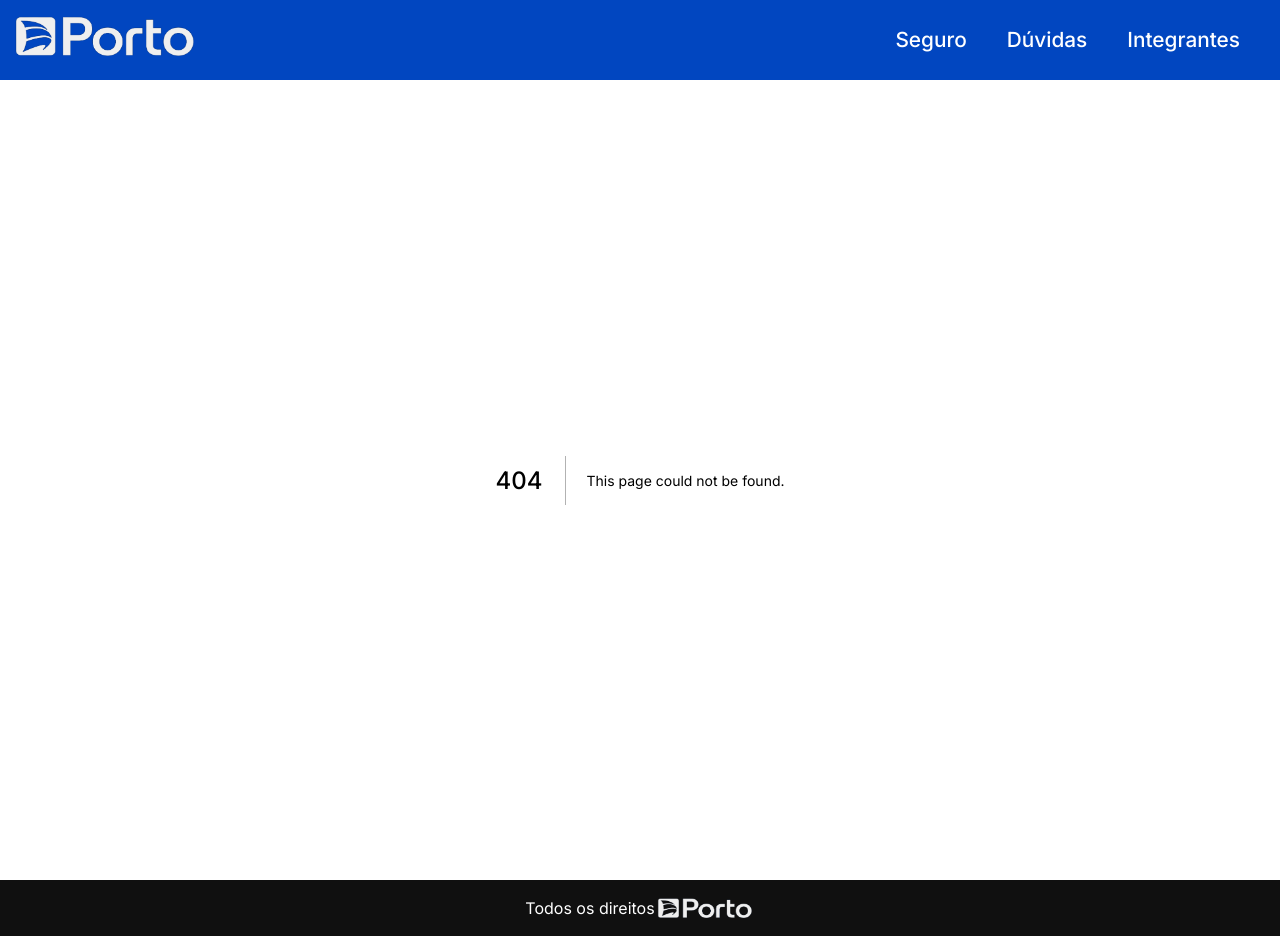
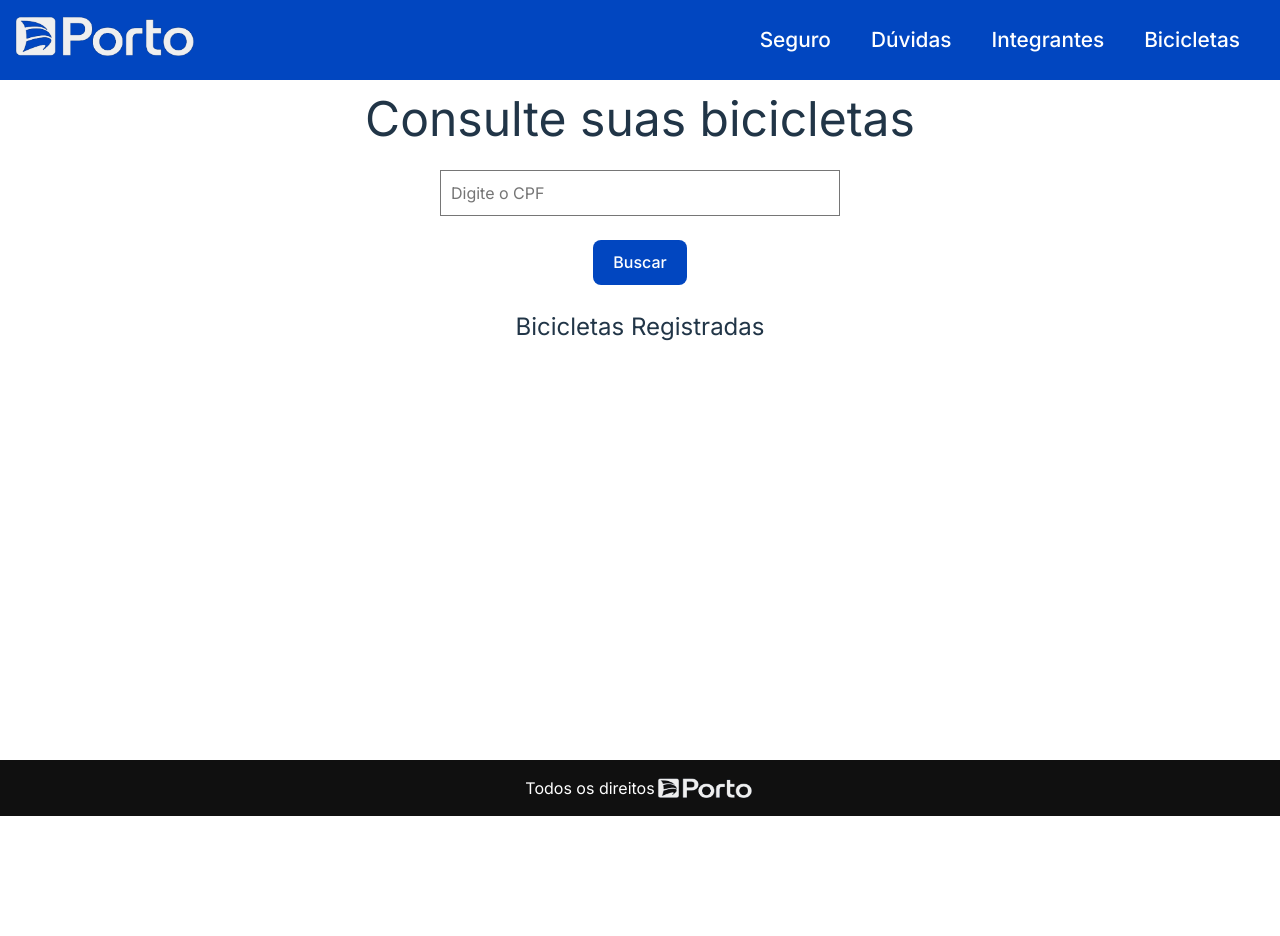
Before and after one commit to lauratrugillo/Sprint4_Web, a Next.js app: page /bicicletas in a window 1280 px wide. Before the commit this address had no page. After the commit the page ends 816 px from the top, so only its background shows below. Built offline with nearby package versions, Linux system fonts and the light colour scheme.

Commit message:
começando API

```diff
--- a/package.json
+++ b/package.json
@@ -9,6 +9,7 @@
     "lint": "next lint"
   },
   "dependencies": {
+    "axios": "^1.6.1",
     "bootstrap": "^5.3.2",
     "next": "14.0.1",
     "react": "^18",
--- /dev/null
+++ b/src/app/bicicletas/Bicicletas.scss
@@ -0,0 +1,18 @@
+.container6 {
+    text-align: center;
+
+    h1{
+        font-size: 48px;
+        padding-top: 1%;
+    }
+}
+
+input {
+    background-color: #ffffff;
+    color: black;
+    font-size: 1em;
+    padding: 10px;
+    width: 400px;
+    border-style: solid;
+    border-width: 1px;
+  }
--- /dev/null
+++ b/src/app/bicicletas/page.js
@@ -0,0 +1,60 @@
+"use client"
+
+import React, {useState, useEffect} from 'react'
+import axios from 'axios'
+import './Bicicletas.scss'
+
+export default function Bicicletas(){
+    const [cpf, setCpf] = useState('');
+    const [bicicletas, setBicicletas] = useState([]);
+    const [error, setError] = useState(null)
+
+    const handleCpfChange = (e) => {
+        setCpf(e.target.value);
+    };
+
+    const handleSearch = async () => {
+        try {
+            const response = await axios.get('URL');
+            setBicicletas(response.data)
+        } catch (error) {
+            setError('Erro ao buscar bicicletas: ' + error.message);
+        }
+    };
+
+    useEffect(() => {
+        if (cpf) {
+            handleSearch();
+        }
+    }, [cpf]);
+
+
+    return(
+        <main>
+            <div className="container6">
+                <form>
+                    <h1>Consulte suas bicicletas</h1>
+                    <br />
+                    <input type='text' id='cpf' name='cpf' placeholder='Digite o CPF' value={cpf} onChange={handleCpfChange} required />
+                    <br /><br />
+
+                    <button type='button' onClick={handleSearch}>
+                        Buscar
+                    </button>
+                </form>
+
+                <div>
+                <br />
+                <h2>Bicicletas Registradas</h2>
+                {error && <p>{error}</p>}
+                <ul>
+                    {bicicletas.map((bicicleta) => (
+                    <li key={bicicleta.id}>{bicicleta.nome}</li>
+                    // Substitua 'id' e 'nome' pelos nomes reais dos campos na resposta da API
+                    ))}
+                </ul>
+                </div>
+            </div>
+        </main>
+    )
+}
--- a/src/app/page.js
+++ b/src/app/page.js
@@ -1,5 +1,5 @@
 import Link from "next/link"
-import './page.module.css'
+import './page.module.scss'
 
 export default function Home(){
   return(
--- a/src/components/Menu.jsx
+++ b/src/components/Menu.jsx
@@ -29,13 +29,16 @@ export default function Menu() {
             <button className="menu-button" onClick={toggleMenu}></button>
         <div className={`navbar ${menuOpen ? 'open' : ''}`}>
             <Link href='/seguro' className="link" onClick={closeMenu}>
-            Seguro
+                Seguro
             </Link>
             <Link href='/duvidas' className="link" onClick={closeMenu}>
-            Dúvidas
+                Dúvidas
             </Link>
             <Link href='/integrantes' className="link" onClick={closeMenu}>
-            Integrantes
+                Integrantes
+            </Link>
+            <Link href='/bicicletas' className="link" onClick={closeMenu}>
+                Bicicletas
             </Link>
         </div>
         </nav>
```
Also changed, not shown: src/app/page.module.scss (added, +12 -0 lines), src/app/seguro/cadastro/page.js (+47 -6 lines), src/app/seguro/cadastro/vistoria/Vistoria.scss (+20 -0 lines), src/app/page.module.css (deleted), 1 other file (tests, documents, lock files or other folders).
